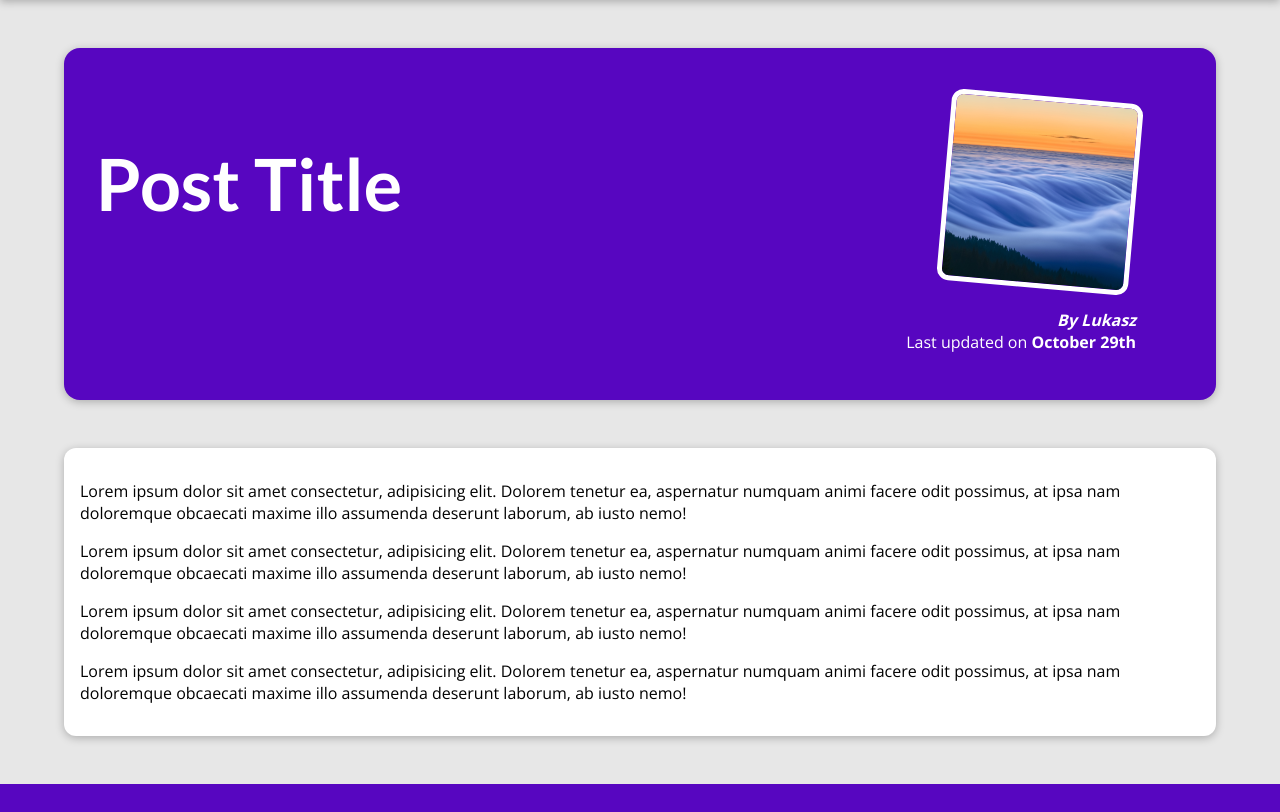
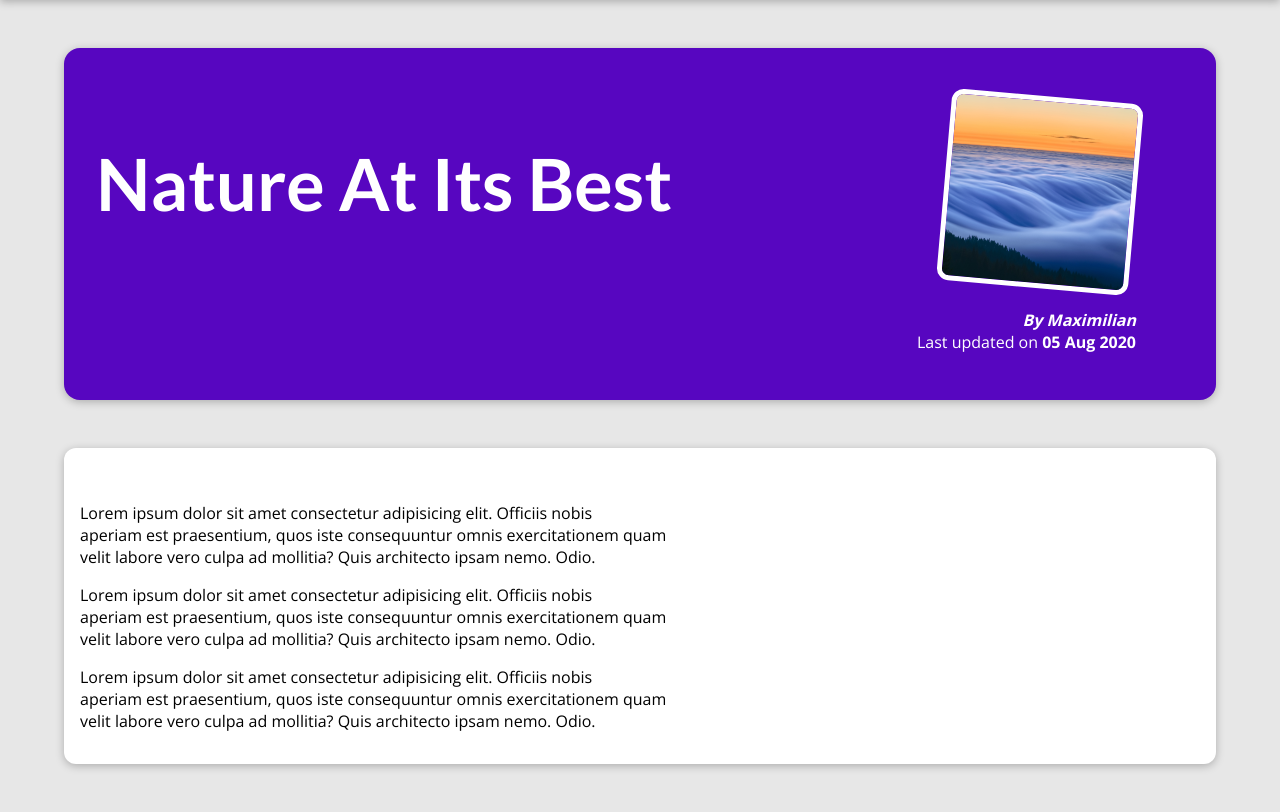
Before and after one commit to devluke88/django-blog, a Django app: page /posts/into-the-woods in a window 1280 px wide. Shown: the part 80-892 px from the top of the page. Before the commit the page ends 864 px from the top, so only its background shows below. Run offline with Django 3.2, Linux system fonts and the light colour scheme.

Commit message:
Finish section 5

```diff
--- a/blog/templates/blog/index.html
+++ b/blog/templates/blog/index.html
@@ -23,7 +23,9 @@
         <h2>My Latest Thoughts</h2>
 
         <ul>
-            {% include "blog/includes/post.html" %}
+            {% for post in posts %}
+                {% include "blog/includes/post.html" %}
+            {% endfor %}
         </ul>
     </section>
 
--- a/blog/templates/blog/post-detail.html
+++ b/blog/templates/blog/post-detail.html
@@ -2,7 +2,7 @@
 {% load static %}
 
 {% block title%}
-    The Post Title
+    {{ post.title }}
 {% endblock %}
 
 {% block css_files %}
@@ -11,28 +11,17 @@
 
 {% block content %}
     <section id="summary">
-        <h2>Post Title</h2>
+        <h2>{{ post.title }}</h2>
         <article>
-            <img src="{% static "blog/images/zetong-unsplash.jpg" %}" alt="Post Title" />
-            <address>By Lukasz</address>
+            <img src="{% static "blog/images/"|add:post.image %}" alt="Post Title" />
+            <address>By {{ post.author }}</address>
             <div>
-                Last updated on <time>October 29th</time>
+                Last updated on <time>{{ post.date|date:"d M Y" }}</time>
             </div>
         </article>
     </section>
 
     <main>
-        <p>
-            Lorem ipsum dolor sit amet consectetur, adipisicing elit. Dolorem tenetur ea, aspernatur numquam animi facere odit possimus, at ipsa nam doloremque obcaecati maxime illo assumenda deserunt laborum, ab iusto nemo!
-        </p>
-        <p>
-            Lorem ipsum dolor sit amet consectetur, adipisicing elit. Dolorem tenetur ea, aspernatur numquam animi facere odit possimus, at ipsa nam doloremque obcaecati maxime illo assumenda deserunt laborum, ab iusto nemo!
-        </p>
-        <p>
-            Lorem ipsum dolor sit amet consectetur, adipisicing elit. Dolorem tenetur ea, aspernatur numquam animi facere odit possimus, at ipsa nam doloremque obcaecati maxime illo assumenda deserunt laborum, ab iusto nemo!
-        </p>
-        <p>
-            Lorem ipsum dolor sit amet consectetur, adipisicing elit. Dolorem tenetur ea, aspernatur numquam animi facere odit possimus, at ipsa nam doloremque obcaecati maxime illo assumenda deserunt laborum, ab iusto nemo!
-        </p>
+        {{ post.content|linebreaks }}
     </main>
 {% endblock %}
--- a/blog/views.py
+++ b/blog/views.py
@@ -1,13 +1,92 @@
 from django.http import response
 from django.shortcuts import render
+from datetime import date
+
+all_posts = [
+    {
+        "slug": "hike-in-the-mountains",
+        "image": "fredrik-unsplash.jpg",
+        "author": "Maximilian",
+        "date": date(2021, 7, 21),
+        "title": "Mountain Hiking",
+        "excerpt": "There's nothing like the views you get when hiking in the mountains! And I wasn't even prepared for what happened whilst I was enjoying the view!",
+        "content": """
+          Lorem ipsum dolor sit amet consectetur adipisicing elit. Officiis nobis
+          aperiam est praesentium, quos iste consequuntur omnis exercitationem quam
+          velit labore vero culpa ad mollitia? Quis architecto ipsam nemo. Odio.
+
+          Lorem ipsum dolor sit amet consectetur adipisicing elit. Officiis nobis
+          aperiam est praesentium, quos iste consequuntur omnis exercitationem quam
+          velit labore vero culpa ad mollitia? Quis architecto ipsam nemo. Odio.
+
+          Lorem ipsum dolor sit amet consectetur adipisicing elit. Officiis nobis
+          aperiam est praesentium, quos iste consequuntur omnis exercitationem quam
+          velit labore vero culpa ad mollitia? Quis architecto ipsam nemo. Odio.
+        """
+    },
+    {
+        "slug": "programming-is-fun",
+        "image": "sonia-unsplash.jpg",
+        "author": "Maximilian",
+        "date": date(2022, 3, 10),
+        "title": "Programming Is Great!",
+        "excerpt": "Did you ever spend hours searching that one error in your code? Yep - that's what happened to me yesterday...",
+        "content": """
+          Lorem ipsum dolor sit amet consectetur adipisicing elit. Officiis nobis
+          aperiam est praesentium, quos iste consequuntur omnis exercitationem quam
+          velit labore vero culpa ad mollitia? Quis architecto ipsam nemo. Odio.
+
+          Lorem ipsum dolor sit amet consectetur adipisicing elit. Officiis nobis
+          aperiam est praesentium, quos iste consequuntur omnis exercitationem quam
+          velit labore vero culpa ad mollitia? Quis architecto ipsam nemo. Odio.
+
+          Lorem ipsum dolor sit amet consectetur adipisicing elit. Officiis nobis
+          aperiam est praesentium, quos iste consequuntur omnis exercitationem quam
+          velit labore vero culpa ad mollitia? Quis architecto ipsam nemo. Odio.
+        """
+    },
+    {
+        "slug": "into-the-woods",
+        "image": "zetong-unsplash.jpg",
+        "author": "Maximilian",
+        "date": date(2020, 8, 5),
+        "title": "Nature At Its Best",
+        "excerpt": "Nature is amazing! The amount of inspiration I get when walking in nature is incredible!",
+        "content": """
+          Lorem ipsum dolor sit amet consectetur adipisicing elit. Officiis nobis
+          aperiam est praesentium, quos iste consequuntur omnis exercitationem quam
+          velit labore vero culpa ad mollitia? Quis architecto ipsam nemo. Odio.
+
+          Lorem ipsum dolor sit amet consectetur adipisicing elit. Officiis nobis
+          aperiam est praesentium, quos iste consequuntur omnis exercitationem quam
+          velit labore vero culpa ad mollitia? Quis architecto ipsam nemo. Odio.
+
+          Lorem ipsum dolor sit amet consectetur adipisicing elit. Officiis nobis
+          aperiam est praesentium, quos iste consequuntur omnis exercitationem quam
+          velit labore vero culpa ad mollitia? Quis architecto ipsam nemo. Odio.
+        """
+    }
+]
+
+def get_date(post):
+    return post.get("date")
 
 # Create your views here.
 
 def starting_page(request):
-    return render(request, "blog/index.html")
+    sorted_posts = sorted(all_posts, key=get_date)
+    latest_posts = sorted_posts[-3:]
+    return render(request, "blog/index.html", {
+        "posts": latest_posts
+    })
 
 def posts(request):
-    return render(request, "blog/all-posts.html")
+    return render(request, "blog/all-posts.html", {
+        "all_posts": all_posts
+    })
 
 def post_detail(request, slug):
-    return render(request, "blog/post-detail.html")
+    identified_post = next(post for post in all_posts if post['slug'] == slug)
+    return render(request, "blog/post-detail.html", {
+        "post": identified_post
+    })
```
Also changed, not shown: blog/templates/blog/all-posts.html (+3 -6 lines), blog/templates/blog/includes/post.html (+4 -6 lines), templates/404.html (added, +10 -0 lines).
